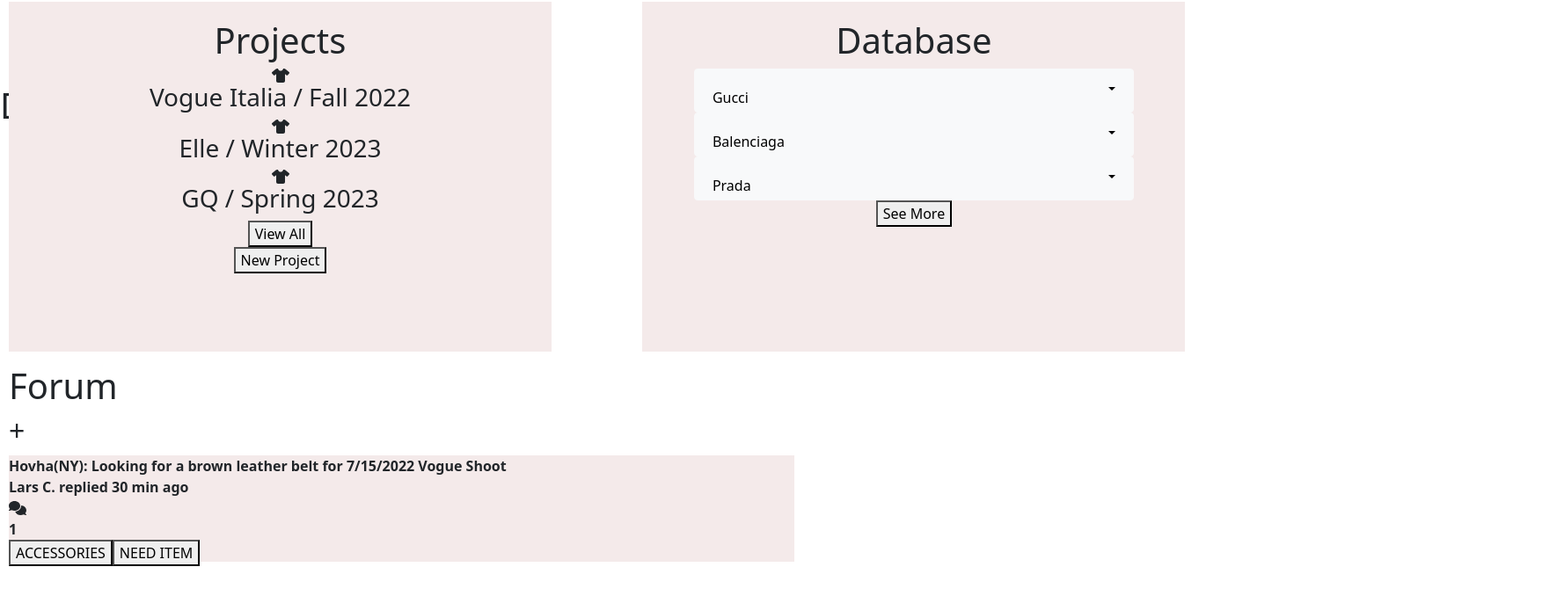
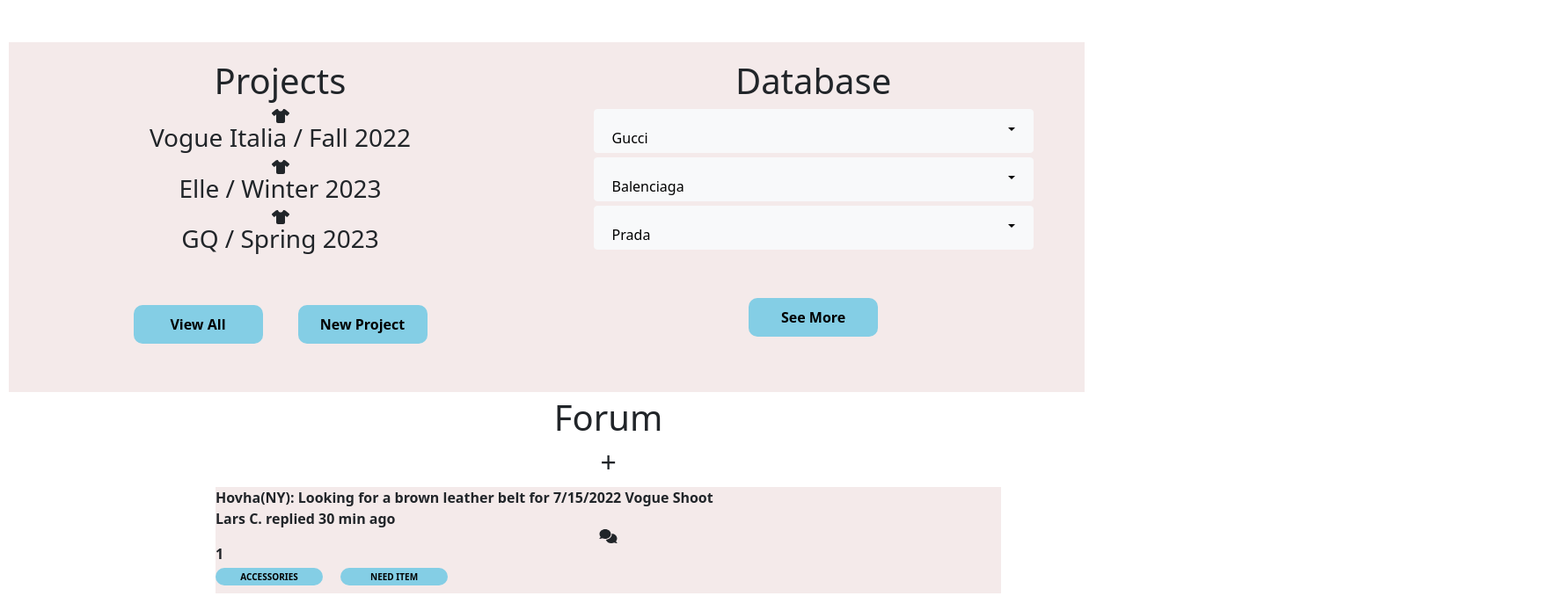
Before and after one commit to DoubleHelixX/ori-pulls-test, a React (Create React App) app: page / in a window 1280 px wide. Shown: the part 254-932 px from the top of the page at 88% size, 1770 px wide, since content can reach past the window. Built offline with nearby package versions, Linux system fonts and the light colour scheme.

Commit message:
styled buttons

```diff
--- a/src/App.css
+++ b/src/App.css
@@ -2,11 +2,18 @@
   display: grid;
   grid-template-rows: 0.2fr 1fr 1fr 1fr;
   grid-template-columns: 1fr 1fr 1fr 1fr;
+  flex-wrap: wrap;
   grid-template-areas:
     "nav nav nav nav"
     "projects projects database database"
     "footer footer footer footer";
-  grid-gap: 10rem;
+  grid-gap: 150px;
+}
+
+.dashBoardTitle {
+  display: flex;
+  flex-direction: column;
+  align-items: center;
 }
 
 .projects {
@@ -24,16 +31,21 @@
   padding: auto;
   align-items: center;
   grid-row: 2 / 4;
-  grid-column: 3 / 2;
+  grid-column: 3 / 3;
   align-items: center;
 }
 
 .forumPosition {
+  display: flex;
+  flex-direction: column;
+  align-items: center;
   padding: 10px;
   grid-area: footer;
 }
 
 .forumCard {
+  display: flex;
+  flex-direction: column;
   width: 893px;
   height: 121px;
   background-color: #f4eaea;
@@ -42,7 +54,12 @@
 
 .dashBoardTitle {
   display: flex;
-  grid-row: 2 / 2;
-  grid-column: 1 / 2;
-  align-items: center;
 }
+
+button {
+  width: 147px;
+  height: 44px;
+  background-color: #84cee5;
+  border: none;
+  font-weight: 600;
+}
--- a/src/App.js
+++ b/src/App.js
@@ -6,13 +6,15 @@
 
 function App() {
   return (
-    <div className="boxes">
+    <>
       <Navigation className="navigation" />
-      <h1 className="dashBoardTitle">Dashboard</h1>
-      <ProjectsCard className="projects" />
-      <DatabaseCard className="database" />
-      <ForumCard className="forum" />
-    </div>
+      <div className="boxes">
+        <h1 className="dashBoardTitle">Dashboard</h1>
+        <ProjectsCard className="projects" />
+        <DatabaseCard className="database" />
+        <ForumCard className="forum" />
+      </div>
+    </>
   );
 }
 
--- a/src/Components/DatabaseCard/DatabaseCard.css
+++ b/src/Components/DatabaseCard/DatabaseCard.css
@@ -3,7 +3,13 @@
   padding: 20px;
   width: 617px;
   height: 398px;
+  flex-wrap: wrap;
   background-color: #f4eaea;
+}
+
+.seeMoreButton {
+  margin-top: 50px;
+  border-radius: 10px;
 }
 
 #dropdown-basic {
@@ -12,4 +18,5 @@
   height: 50px;
   justify-content: space-between;
   padding: 20px;
+  margin-bottom: 5px;
 }
--- a/src/Components/DatabaseCard/DatabaseCard.js
+++ b/src/Components/DatabaseCard/DatabaseCard.js
@@ -4,6 +4,7 @@
 
 function DatabaseCard(props) {
   return (
+    <>
       <div className="database">
         <h1>Database</h1>
         <Dropdown>
@@ -56,6 +57,7 @@
         </Dropdown>
         <button className="seeMoreButton">See More</button>
       </div>
+    </>
   );
 }
 
--- a/src/Components/ForumCard/ForumCard.css
+++ b/src/Components/ForumCard/ForumCard.css
@@ -1,3 +1,15 @@
-forumPosition {
-  display: flex;
+.accessoriesButton,
+.needItemButton {
+  width: 122px;
+  height: 20px;
+  border-radius: 10px;
+  font-size: 10px;
 }
+
+.accessoriesButton {
+  margin-right: 10px;
+}
+
+.needItemButton {
+  margin-left: 10px;
+}
--- a/src/Components/ForumCard/ForumCard.js
+++ b/src/Components/ForumCard/ForumCard.js
@@ -5,6 +5,7 @@
 
 function ForumCard(props) {
   return (
+    <>
       <div className="forumPosition">
         <h1>Forum </h1>
         <h2>+</h2>
@@ -14,10 +15,13 @@
           <div>Lars C. replied 30 min ago</div>
           <FontAwesomeIcon icon={faComments} />
           <div className="messageAmount">1</div>
+          <div className="buttonGroupForum">
             <button className="accessoriesButton">ACCESSORIES</button>
             <button className="needItemButton">NEED ITEM</button>
           </div>
         </div>
+      </div>
+    </>
   );
 }
 
--- a/src/Components/ProjectsCard/ProjectsCard.css
+++ b/src/Components/ProjectsCard/ProjectsCard.css
@@ -4,3 +4,20 @@
   height: 398px;
   background-color: #f4eaea;
 }
+
+.buttonGroup {
+  margin-top: 50px;
+}
+
+.viewAll,
+.newProject {
+  border-radius: 10px;
+}
+
+.viewAll {
+  margin-right: 20px;
+}
+
+.newProject {
+  margin-left: 20px;
+}
--- a/src/Components/ProjectsCard/ProjectsCard.js
+++ b/src/Components/ProjectsCard/ProjectsCard.js
@@ -5,6 +5,7 @@
 
 function ProjectsCard(props) {
   return (
+    <>
       <div className="projects">
         <h1 className="projectsTitle">Projects</h1>
         <FontAwesomeIcon icon={faShirt} />
@@ -13,9 +14,12 @@
         <h3>Elle / Winter 2023</h3>
         <FontAwesomeIcon icon={faShirt} />
         <h3>GQ / Spring 2023</h3>
+        <div className="buttonGroup">
           <button className="viewAll">View All</button>
           <button className="newProject">New Project</button>
         </div>
+      </div>
+    </>
   );
 }
 
--- a/src/index.css
+++ b/src/index.css
@@ -1,13 +1,14 @@
 body {
   margin: 0;
-  font-family: -apple-system, BlinkMacSystemFont, 'Segoe UI', 'Roboto', 'Oxygen',
-    'Ubuntu', 'Cantarell', 'Fira Sans', 'Droid Sans', 'Helvetica Neue',
+  font-family: -apple-system, BlinkMacSystemFont, "Segoe UI", "Roboto", "Oxygen",
+    "Ubuntu", "Cantarell", "Fira Sans", "Droid Sans", "Helvetica Neue",
     sans-serif;
   -webkit-font-smoothing: antialiased;
   -moz-osx-font-smoothing: grayscale;
+  max-width: 1500px;
 }
 
 code {
-  font-family: source-code-pro, Menlo, Monaco, Consolas, 'Courier New',
+  font-family: source-code-pro, Menlo, Monaco, Consolas, "Courier New",
     monospace;
 }
```
Lines whose indentation alone changed are shown as unchanged.
